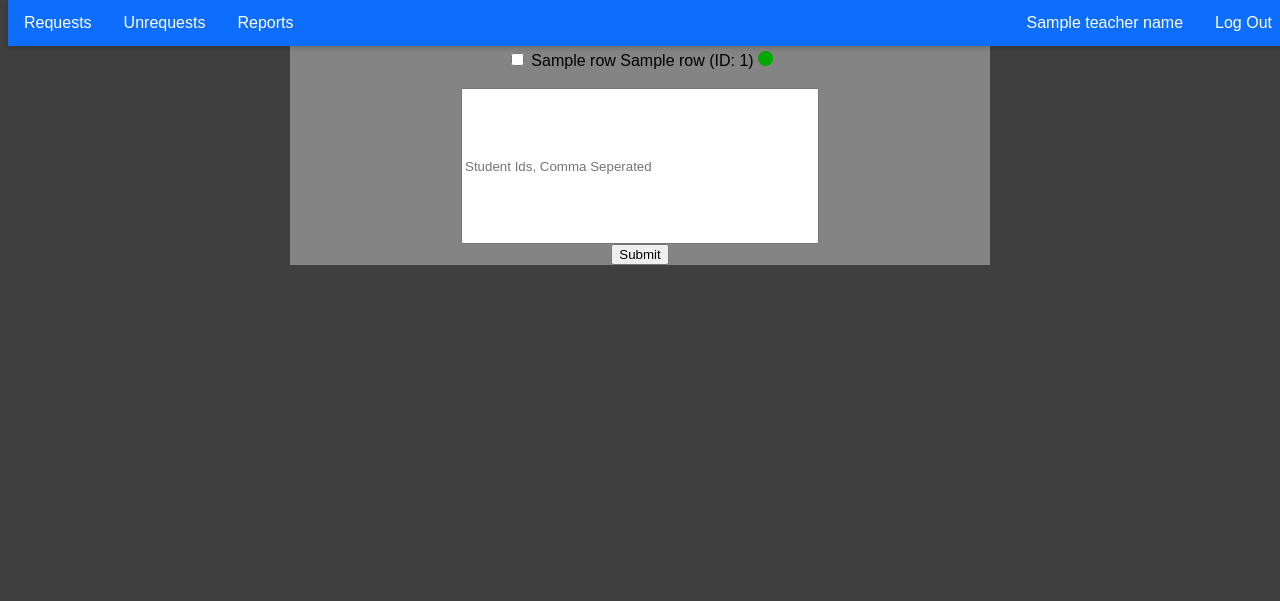
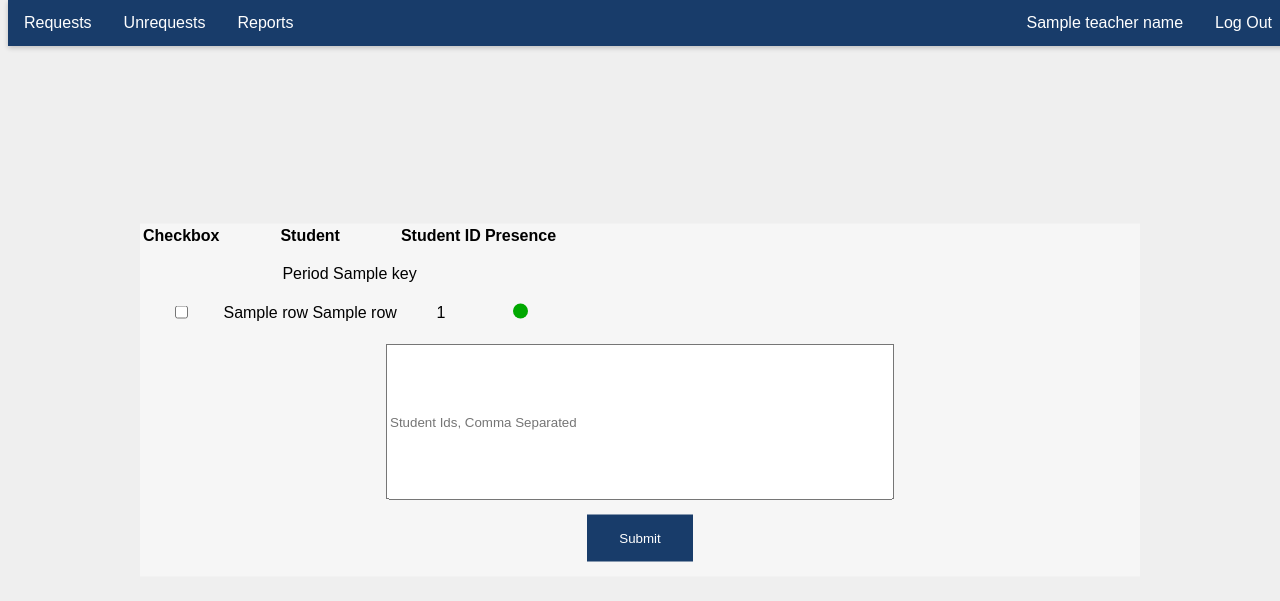
Before and after one commit to Codaea/Academic-Enichment-Systems, a Flask app: template templates/erequest.html in a window 1280 px wide. Shown: the top 601 px of the page. Run offline with Flask 3, Linux system fonts and the light colour scheme; the template is opened without the code that fills it: most values are stand-ins (such as "Sample title", 1, 10 or a date in 2020).

Commit message:
Fucked Up erquest a bit but now in table fix later

```diff
--- a/static/css/erequest.css
+++ b/static/css/erequest.css
@@ -3,7 +3,7 @@
 }
 
 body {
-  background-color: rgb(63, 63, 63);
+  background-color: #EFEFEF; /* Light gray background */
 }
 
 ul {
@@ -14,7 +14,7 @@ ul {
   margin: 0;
   padding: 0;
   overflow: hidden;
-  background-color: #0D6EFD; /* Primary blue background color */
+  background-color: #183C6A; /* Dark blue background color */
   box-shadow: 0 2px 5px rgba(0, 0, 0, 0.2); /* Add box shadow for depth */
 }
 
@@ -32,14 +32,17 @@ li a {
 }
 
 li a:hover {
-  background-color: #084FB1; /* Darker shade of blue on hover */
+  background-color: #0A2350; /* Darker shade of blue on hover */
 }
 
 .form {
-  margin: auto;
-  background-color: #848484;
-  width: 700px;
+  position: absolute;
+  top: 50%;
+  left: 50%;
+  transform: translate(-50%, -50%);
   text-align: center;
+  width: 1000px;
+  background-color: #F6F6F6; /* Light gray background for form */
 }
 
 input[type=text] {
@@ -52,10 +55,26 @@ input[type=text]:focus {
   width: 100%;
 }
 
+.button {
+  background-color: #183C6A; /* Dark blue background color for buttons */
+  border: none;
+  color: white;
+  padding: 16px 32px;
+  text-decoration: none;
+  margin: 15px;
+  cursor: pointer;
+  transition: 0.5s;
+  display: inline-block;
+}
+
+.button:hover {
+  background-color: #0A2350; /* Darker shade of blue on hover */
+}
+
 .dot_green {
   height: 15px;
   width: 15px;
-  background-color: #00a800;
+  background-color: #00A800; /* Green color for dot */
   border-radius: 50%;
   display: inline-block;
 }
@@ -63,9 +82,23 @@ input[type=text]:focus {
 .dot_yellow {
   height: 15px;
   width: 15px;
-  background-color: rgb(208, 255, 0);
+  background-color: #D0FF00; /* Yellow color for dot */
   border-radius: 50%;
   display: inline-block;
 }
 
-.dot
+.dot_orange {
+  height: 15px;
+  width: 15px;
+  background-color: #FFA500; /* Orange color for dot */
+  border-radius: 50%;
+  display: inline-block;
+}
+
+.dot_red {
+  height: 15px;
+  width: 15px;
+  background-color: #FF0000; /* Red color for dot */
+  border-radius: 50%;
+  display: inline-block;
+}
--- a/templates/erequest.html
+++ b/templates/erequest.html
@@ -9,25 +9,42 @@
 </head>
 <body>
     <ul>
-            <li><a href="default.asp">Requests</a></li>
+        <li><a href="/erequests">Requests</a></li>
         <li><a href="news.asp">Unrequests</a></li>
         <li><a href="contact.asp">Reports</a></li>
         <li style="float:right"><a href="/logout">Log Out</a></li>
         <li style="float:right" class="nohover"><a>{{teacher_name}}</a></li>
-
     </ul>
-
+    <br>
+    <br>
     <div class="form">
         <form method="POST" action="/processerequests">
-
+            <table>
+                <div class="sticky">
+                <thead>
+                    <tr>
+                        <th>Checkbox</th>
+                        <th>Student</th>
+                        <th>Student ID</th>
+                        <th>Presence</th>
+                    </tr>
+                </thead>
+                </div>
+                <tbody>
                     {% for key, value in all_periods.items() %}
-                <p>Period {{ key }}</p>
+                    <tr>
+                        <td colspan="4"><p>Period {{ key }}</p></td>
+                    </tr>
                     {% for row in value %}
+                    <tr>
+                        <td>
                             <label>
-                    <input class="container" type="checkbox"
-                        name="selected_rows[]" value="{{ row[0] }}">
-
-                    {{ row[2] }} {{ row[1] }} (ID: {{ row[0] }})
+                                <input class="container" type="checkbox" name="selected_rows[]" value="{{ row[0] }}">
+                            </label>
+                        </td>
+                        <td>{{ row[2] }} {{ row[1] }}</td>
+                        <td>{{ row[0] }}</td>
+                        <td>
                             {% if row[12] %}
                                 {% if Room_Number|string == row[12] %}
                                     <span class="dot_yellow" title="{{row[12]}}"></span>
@@ -37,19 +54,20 @@
                                     <span class="dot_orange" title="{{row[12]}}"></span>
                                 {% endif %}
                             {% else %}
-
-                    <span  class="dot_green"></span>
+                                <span class="dot_green"></span>
                             {% endif %}
-                </label>
-                <br>
+                        </td>
+                    </tr>
                     {% endfor %}
                     {% endfor %}
+                </tbody>
+            </table>
 
             <br>
-                <input type="text" name="StudentIds" placeholder="Student Ids, Comma Seperated">
+            <input type="text" name="StudentIds" placeholder="Student Ids, Comma Separated">
             <br>
             <input type="hidden" name="requesting_room" value="{{Room_Number}}">
-                <button type="submit">Submit</button>
+            <button class="button" type="submit">Submit</button>
         </form>
     </div>
 </body>
```
Lines whose indentation alone changed are shown as unchanged.
